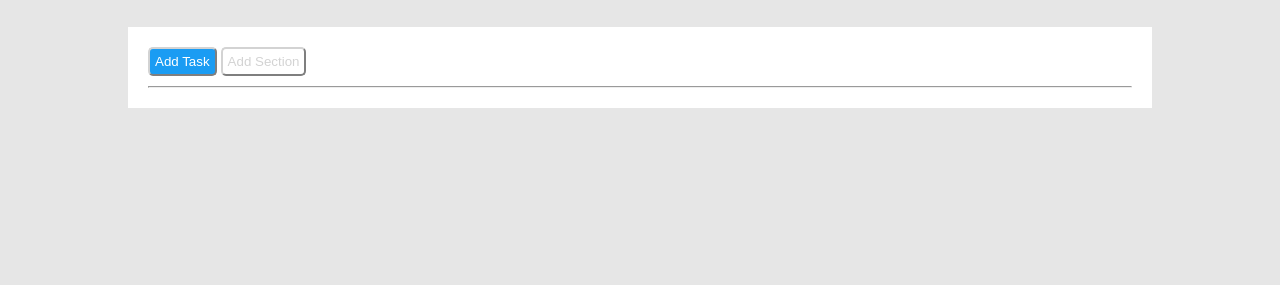
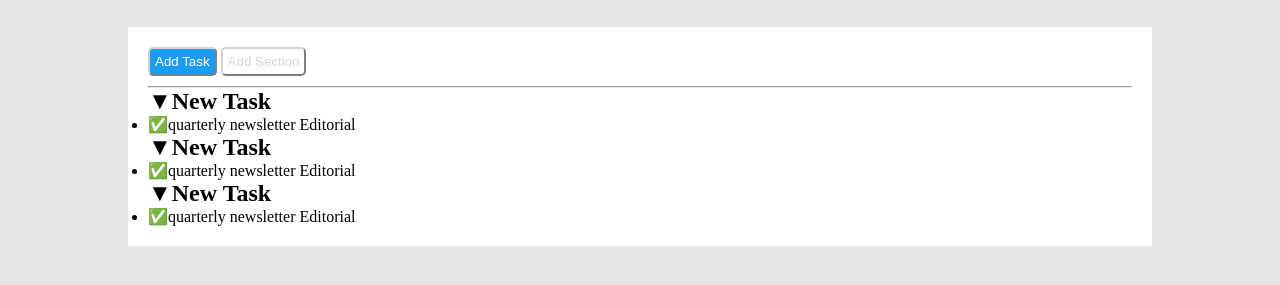
Before and after one commit to alfonsodcf/html-css-toboolist, a plain HTML site: page index.html in a window 1280 px wide. Shown: the part 61-346 px from the top of the page. Drawn offline with Linux system fonts and the light colour scheme.

Commit message:
index: checklist

```diff
--- a/index.html
+++ b/index.html
@@ -16,8 +16,30 @@
        <div>
             <input class="buttonblu" type="submit" value="Add Task">
             <input class="buttonwhite" type="submit" value="Add Section">
+            <hr class="margintop10">
+        </div>
+
+        <div>
+            <h2><span class="toggle">&#9660;</span>New Task </h2>
+            <ul>
+                <li><span class="checklist" >&#9989;</span>quarterly newsletter <span class="tagblu">Editorial</span></li>
+            </ul>
        </div>
-       <hr class="margintop10">
+
+       <div>
+            <h2><span class="toggle">&#9660;</span>New Task </h2>
+             <ul>
+                <li><span class="checklist" >&#9989;</span>quarterly newsletter <span class="tagblu">Editorial</span></li>
+             </ul>
+       </div>
+
+       <div>
+        <h2><span class="toggle">&#9660;</span>New Task </h2>
+         <ul>
+            <li><span class="checklist" >&#9989;</span>quarterly newsletter <span class="tagblu">Editorial</span></li>
+         </ul>
+      </div>
+
     </main>
 </body>
 </html>
```
